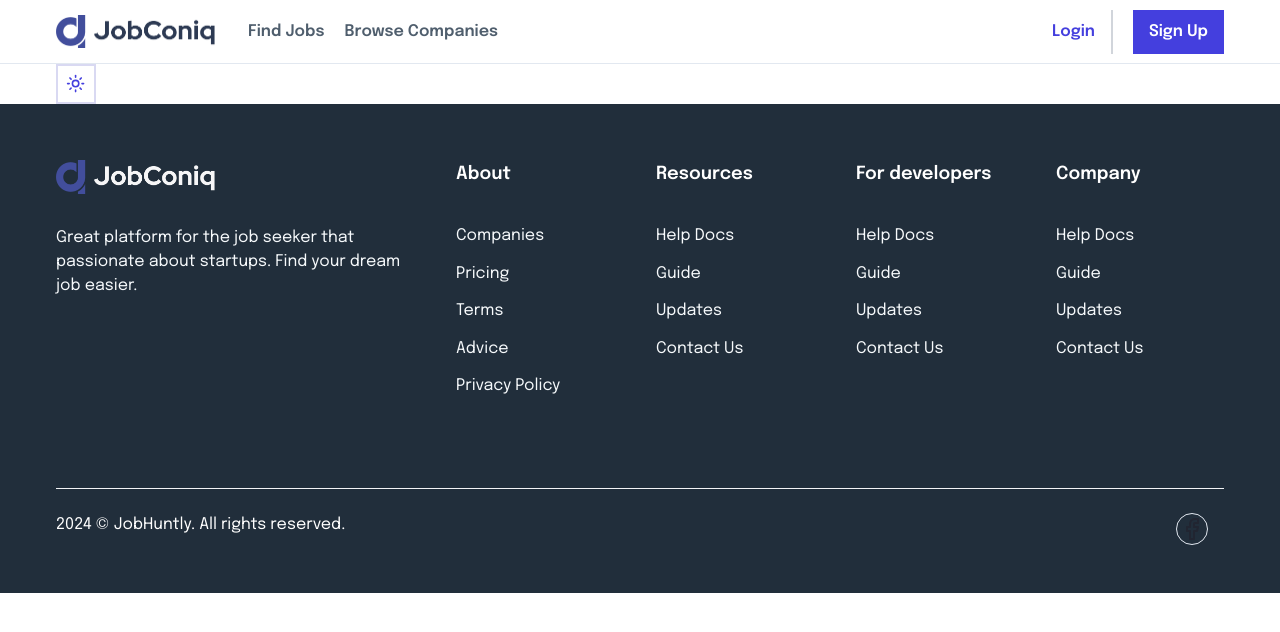
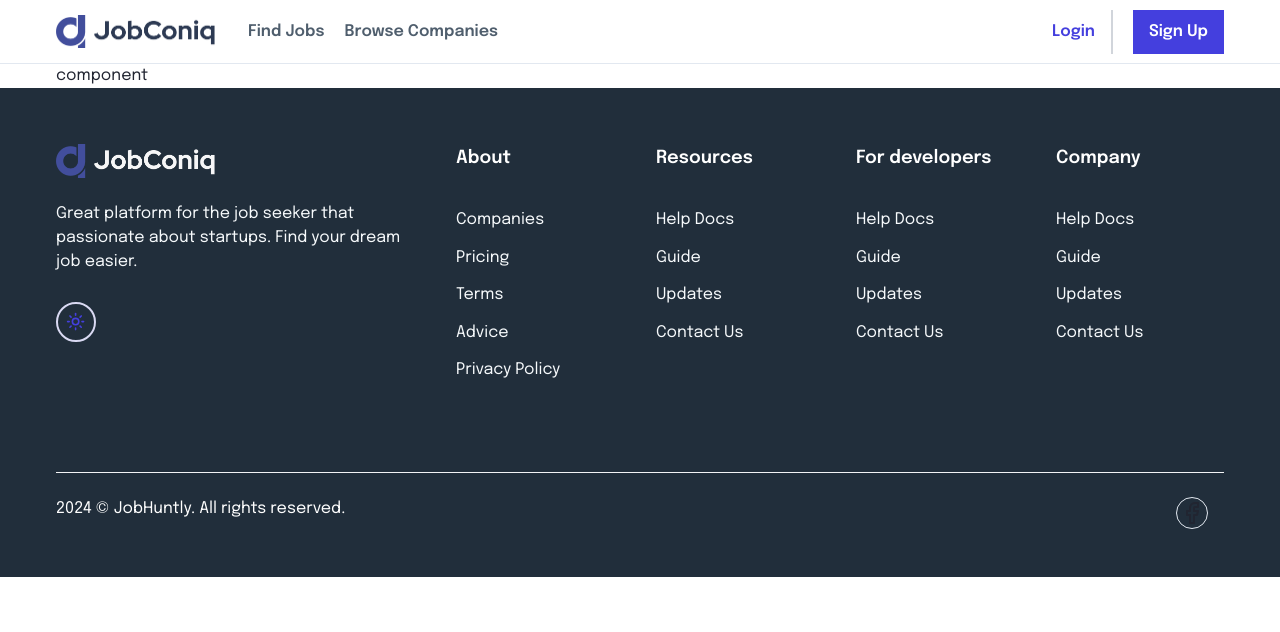
Before and after one commit to ticoniq/jobconiq, a Next.js app: page / in a window 1280 px wide. Shown: the top 632 px of the page. Built offline with nearby package versions, Linux system fonts and the light colour scheme; a web font is replaced by a local one.

Commit message:
chore: Update Footer component with ModeToggle and CustomLink changes

```diff
--- a/src/app/page.tsx
+++ b/src/app/page.tsx
@@ -1,5 +1,4 @@
 import Footer from "@/components/Footer";
-import { ModeToggle } from "@/components/ModeToggle";
 import { NavBar } from "@/components/NavBar";
 import { Fragment } from "react";
 
@@ -8,7 +7,7 @@ export default function Home() {
     <Fragment>
       <NavBar />
       <section className="container">
-        <ModeToggle />
+        component
       </section>
       <Footer />
     </Fragment>
--- a/src/components/Footer.tsx
+++ b/src/components/Footer.tsx
@@ -2,7 +2,8 @@ import Image from "next/image";
 import Logo from "@/assets/images/logo-2.png";
 import Link from "next/link";
 import { Facebook } from "lucide-react";
-import CustomLink from "./ui/custom-link";
+import CustomLink from "@/components/ui/custom-link";
+import { ModeToggle } from "@/components/ModeToggle";
 
 type Props = {}
 
@@ -12,7 +13,7 @@ export default function Footer({ }: Props) {
       <div className="container">
         <div className="-mx-4 flex flex-wrap">
           <div className="w-full px-4 sm:w-2/3 lg:w-4/12">
-            <div className="mb-10 w-full text-neutrals-300">
+            <div className="mb-10 w-full flex flex-col justify-start items-start text-neutrals-300">
               <Link
                 href="#"
                 className="mb-6 inline-block max-w-[160px]"
@@ -26,6 +27,9 @@ export default function Footer({ }: Props) {
               <p className="mb-7 text-base">
                 Great platform for the job seeker that passionate about startups. Find your dream job easier.
               </p>
+              <div>
+                <ModeToggle />
+              </div>
             </div>
           </div>
           <div className="px-4 w-1/2 lg:w-2/12">
@@ -34,7 +38,7 @@ export default function Footer({ }: Props) {
                 About
               </h4>
               <ul className="space-y-3">
-                <li><CustomLink href="#" textarea="Companies"/></li>
+                <li><CustomLink href="#" textarea="Companies" /></li>
                 <li><CustomLink href="#" textarea="Pricing" /></li>
                 <li><CustomLink href="#" textarea="Terms" /></li>
                 <li><CustomLink href="#" textarea="Advice" /></li>
--- a/src/components/ModeToggle.tsx
+++ b/src/components/ModeToggle.tsx
@@ -18,7 +18,7 @@ export function ModeToggle() {
   return (
     <DropdownMenu>
       <DropdownMenuTrigger asChild>
-        <Button variant="outline" size="icon">
+        <Button className="rounded-full" variant="outline" size="icon">
           <Sun className="h-[1.2rem] w-[1.2rem] rotate-0 scale-100 transition-all dark:-rotate-90 dark:scale-0" />
           <Moon className="absolute h-[1.2rem] w-[1.2rem] rotate-90 scale-0 transition-all dark:rotate-0 dark:scale-100" />
           <span className="sr-only">Toggle theme</span>
```
